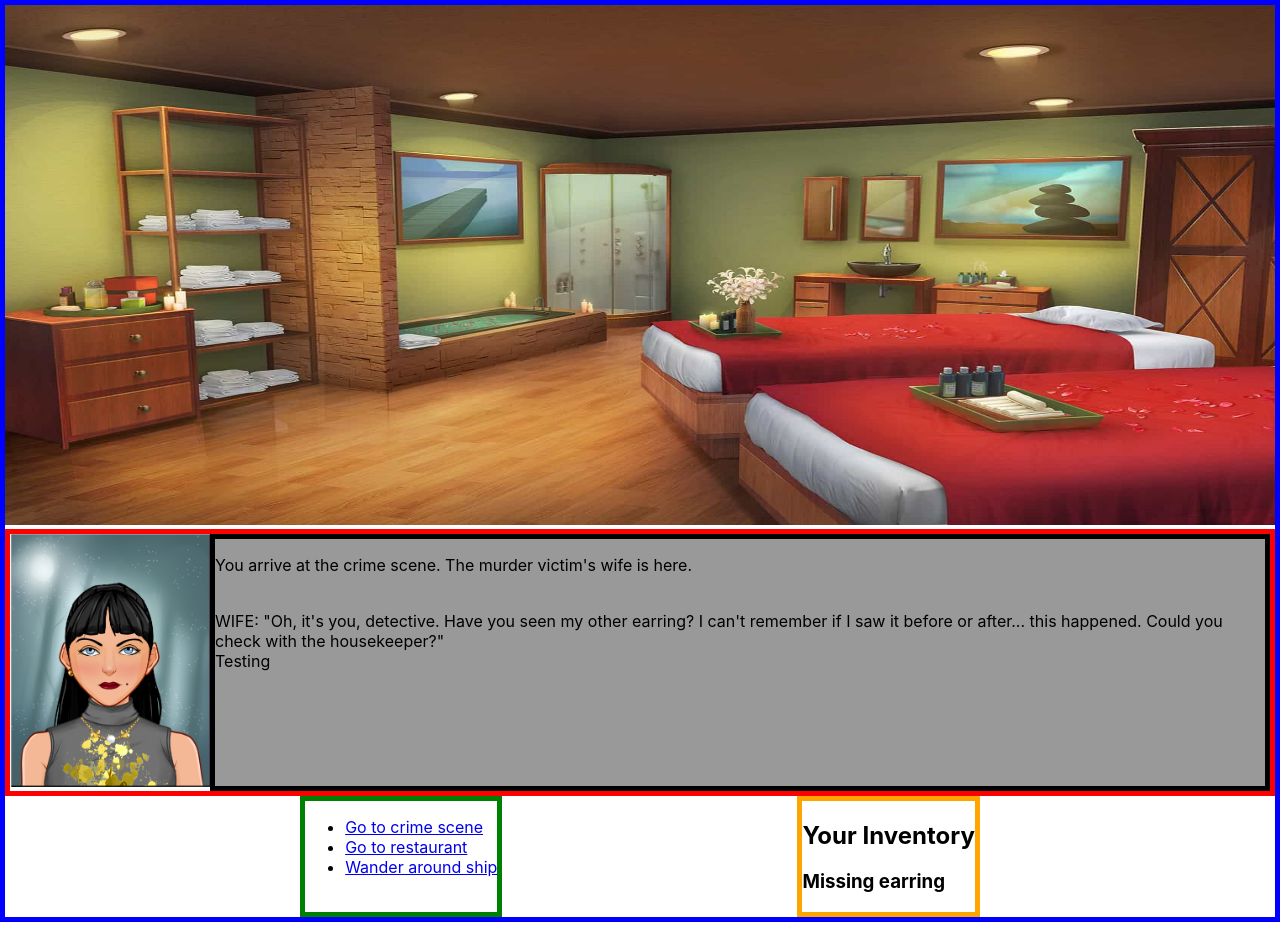
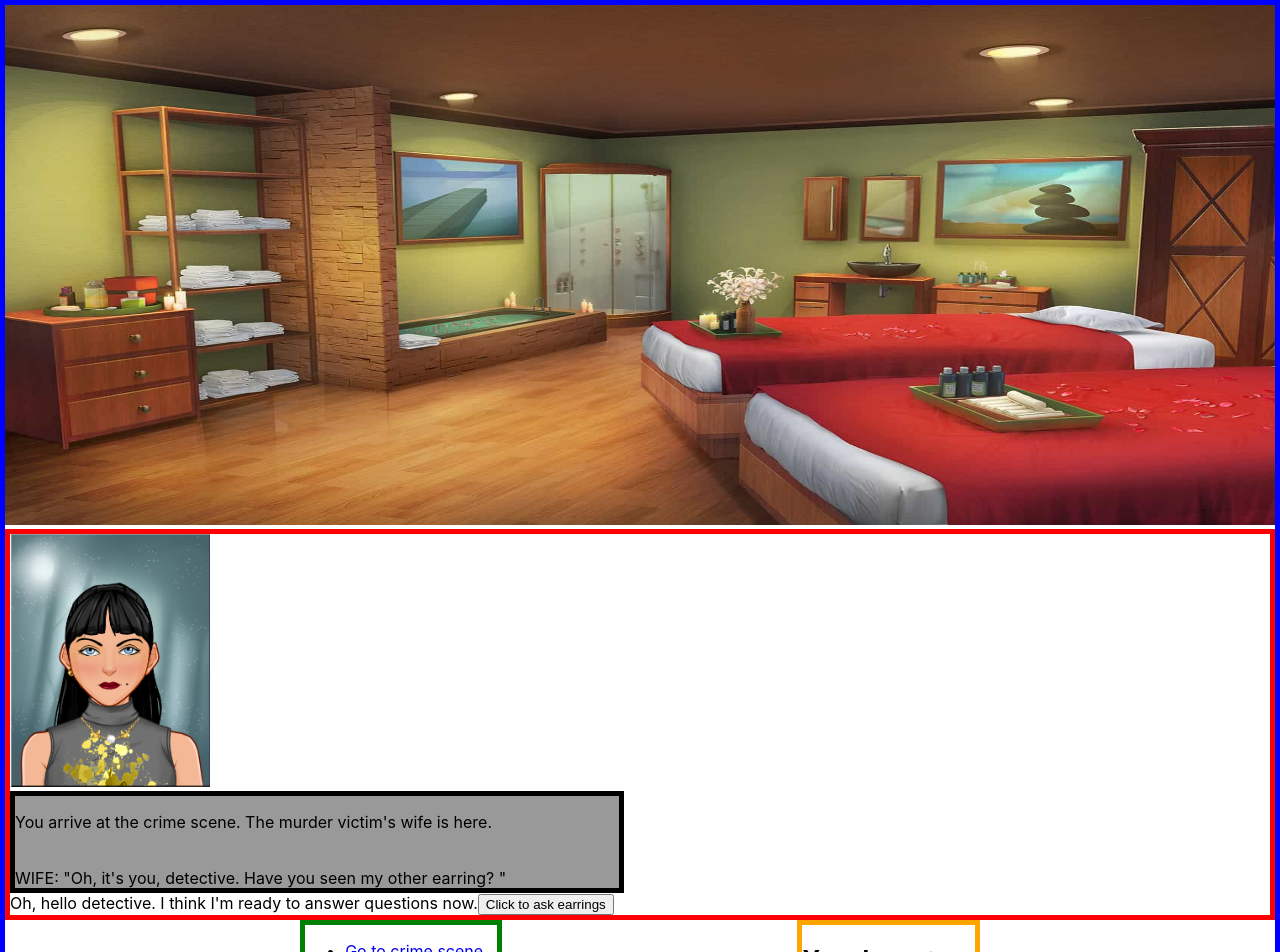
Before and after one commit to c-champagne/murder-mystery, a React (Create React App) app: page /crimescene in a window 1280 px wide. Shown: the top 952 px of the page. Before the commit the page ends 922 px from the top, so only its background shows below. Built offline with nearby package versions, Linux system fonts and the light colour scheme.

Commit message:
Added dialogue component

```diff
--- a/src/components/CrimeScene.js
+++ b/src/components/CrimeScene.js
@@ -2,12 +2,13 @@ import React, { Component } from 'react';
 import './Window.css';
 import {Switch, Route, Link} from 'react-router-dom';
 import {connect } from 'react-redux';
+import Dialogue from './Dialogue'
 
 class CrimeScene extends Component {
 
- componentDidMount() {
+ /* componentDidMount() {
     this.props.addClue()
-}
+}  */
 
     render() {
         return (
@@ -19,17 +20,17 @@ class CrimeScene extends Component {
                     </map>
                 </div>
                     <div className="dialogueBox">
-                        <div className="speaker">
+                    <Dialogue/>
+                        {/* <div className="speaker">
                             <img src="/images/characterModels/wifeneutral.PNG"/>
-                        </div>
-                        <div className="leftBox">
+                        </div> */}
+                        {/* <div className="leftBox">
                             <div className="textBox">
                                 <p>You arrive at the crime scene.  The murder victim's wife is here.</p><br/>
+
                                 <span>WIFE: "Oh, it's you, detective. Have you seen my other earring?  I can't remember if I saw it before or after... this happened.  Could you check with the housekeeper?"</span>
-                            <div className="test">
-                                Testing</div>
                             </div>
-                        </div>
+                        </div> */}
                     </div>
                     </div>
         )
--- /dev/null
+++ b/src/components/Dialogue.js
@@ -0,0 +1,43 @@
+import React, { Component } from 'react'
+
+export class Dialogue extends Component {
+
+    constructor(props) {
+        super(props);
+        this.state = {
+            dialogue: "Oh, hello detective. I think I'm ready to answer questions now.",
+            portrait: "wifeneutral.PNG"
+        }
+    }
+
+    earring = () => {
+        this.setState({
+            dialogue: "Oh, yes.  I don't know if I lost it before or after... this happened.  Maybe one of the cleaning staff has seen it."
+        })
+    }
+
+    render() {
+        return (
+            <div className="dialogueContainer">
+            <div className="speaker">
+                            <img src={`/images/characterModels/${this.state.portrait}`}/>
+                        </div>
+                        <div className="leftBox">
+                            <div className="textBox">
+                                <p>You arrive at the crime scene.  The murder victim's wife is here.</p><br/>
+
+                                <span>WIFE: "Oh, it's you, detective. Have you seen my other earring?  "</span>
+                        </div>
+                    </div>
+
+
+            <div>
+                {this.state.dialogue}
+                <button onClick={this.earring}>Click to ask earrings</button>
+            </div>
+            </div>
+        )
+    }
+}
+
+export default Dialogue
```
